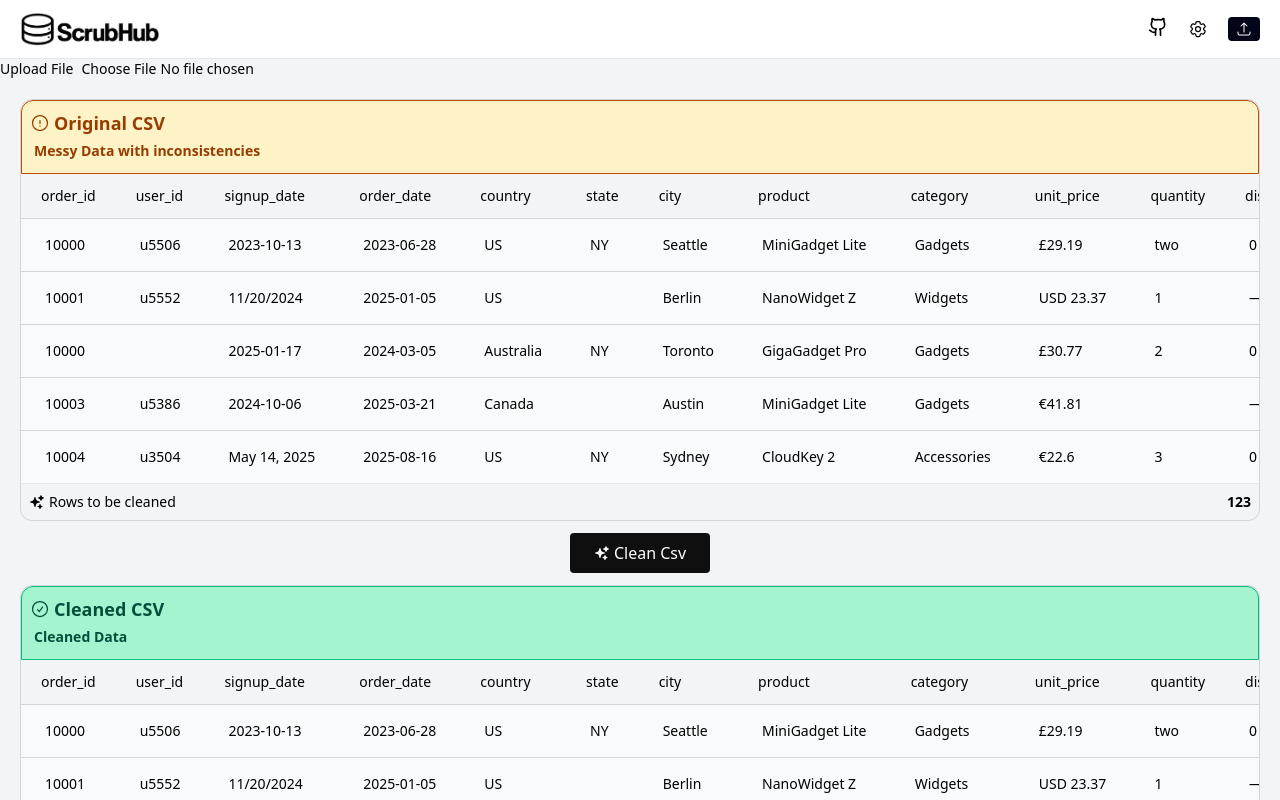
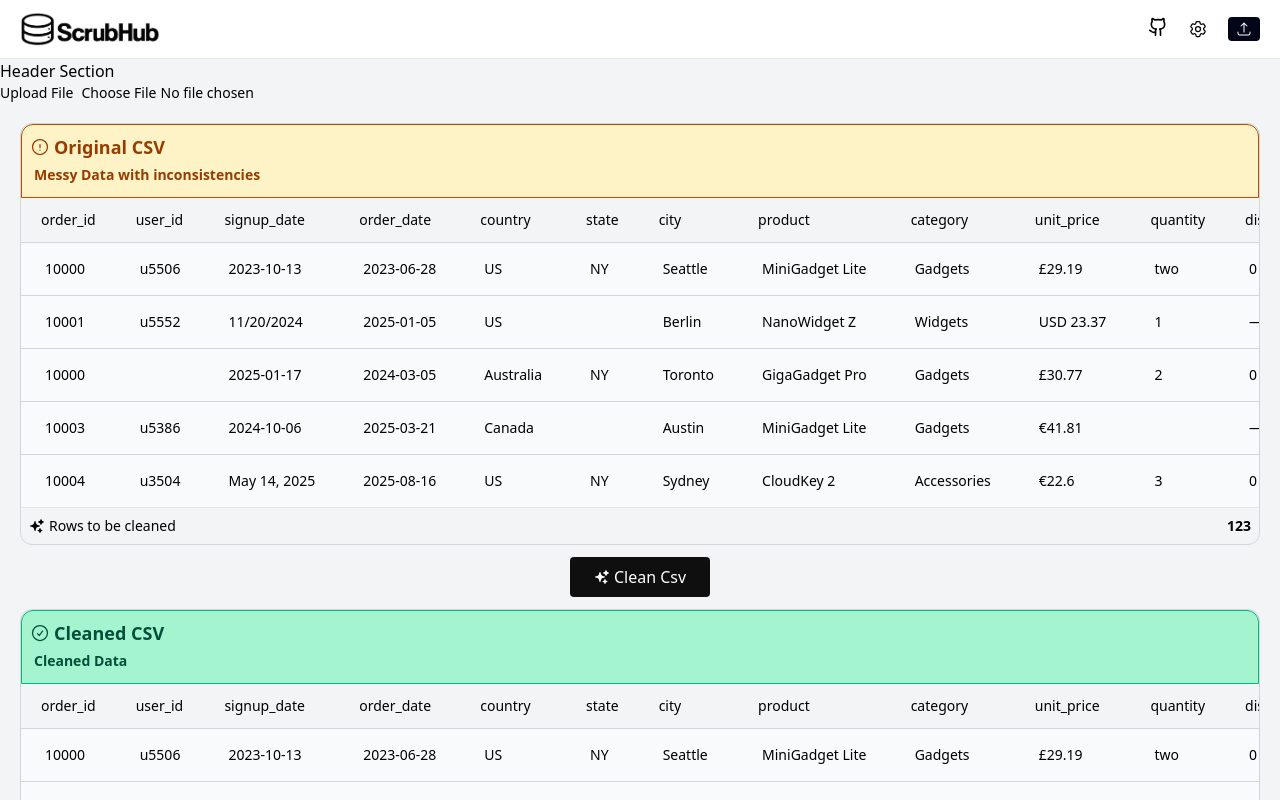
Before and after one commit to BrandonCarp/data_clean, a Next.js app in the folder frontend/: page / in a window 1280 px wide. Shown: the top 800 px of the page. Built offline with nearby package versions, Linux system fonts and the light colour scheme.

Commit message:
header component

```diff
--- a/frontend/app/page.tsx
+++ b/frontend/app/page.tsx
@@ -2,11 +2,13 @@
 import Navbar from "@/components/Navbar";
 import Preview from "@/components/PreviewSection";
 import { FormCard } from "@/components/FormCard";
+import Header from "@/components/Header";
 
 export default function Home() {
   return (
     <div className="">
       <Navbar />
+      <Header />
       <FormCard />
       <Preview />
     </div>
--- a/frontend/components/DarkMode.tsx
+++ b/frontend/components/DarkMode.tsx
@@ -6,12 +6,6 @@
 export default function DarkButton() {
   const { theme, setTheme, resolvedTheme } = useTheme();
 
-  // useEffect(() => {
-  //   const theme = localStorage.getItem("theme");
-  //   if (theme === "dark") {
-  //     document.documentElement.classList.add("dark");
-  //   }
-  // }, []);
 
   const toggleTheme = () => {
     const next = resolvedTheme === "dark" ? "light" : "dark";
--- /dev/null
+++ b/frontend/components/Header.tsx
@@ -0,0 +1,7 @@
+export default function Header(){
+  return (
+    <div>
+      <h1>Header Section</h1>
+    </div>
+  )
+}
```
